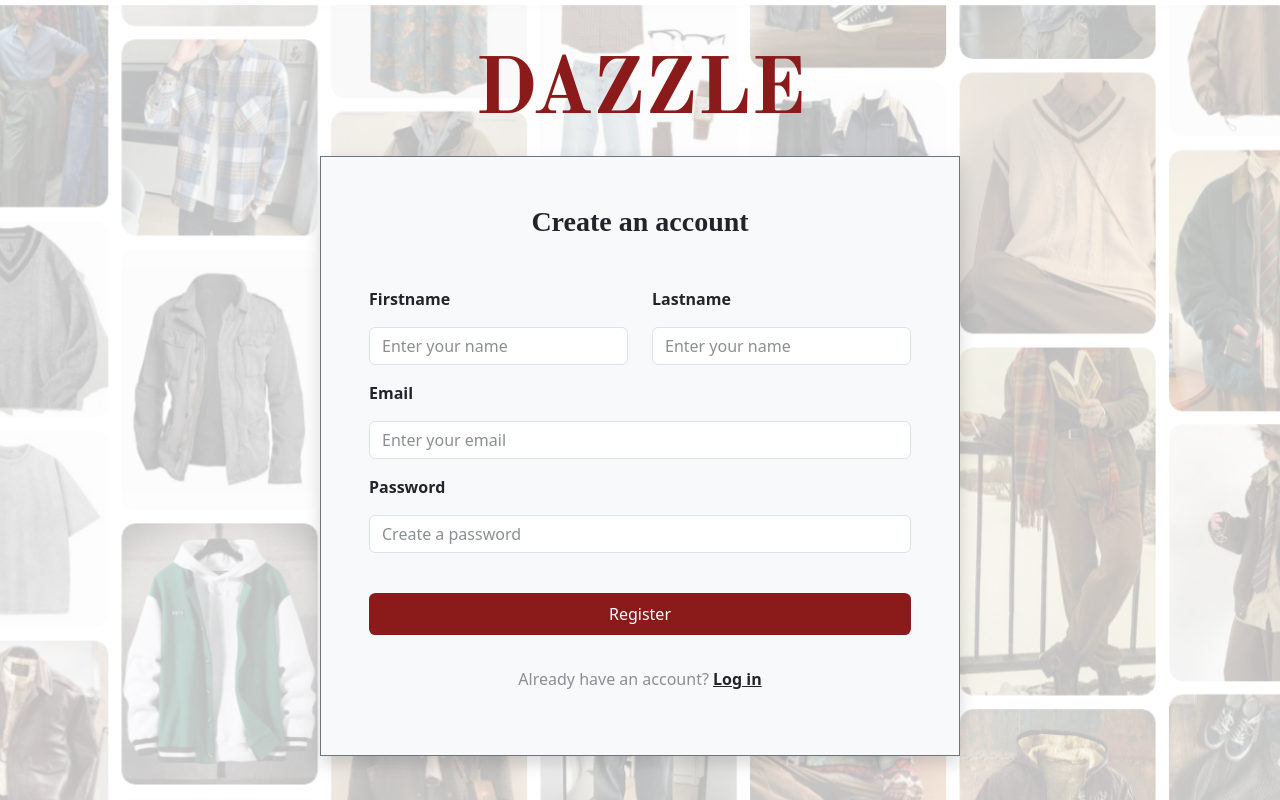
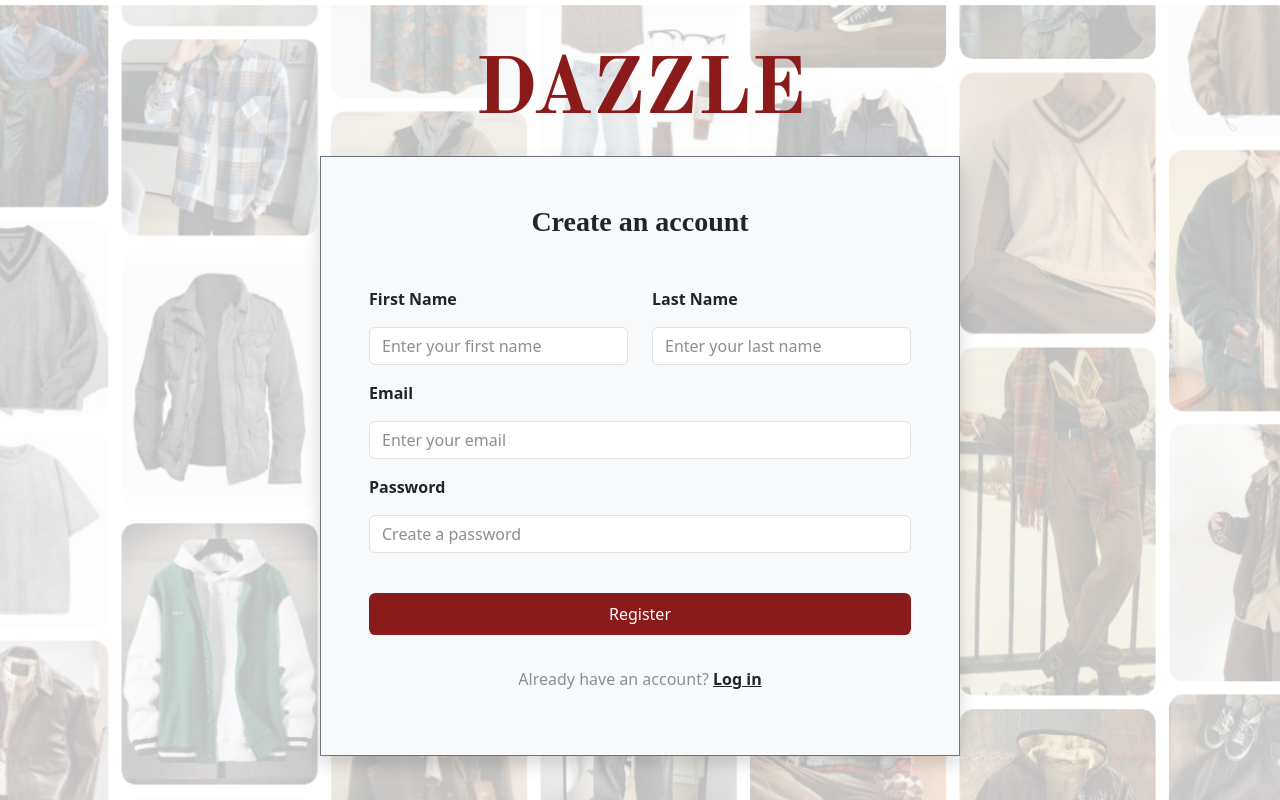
Before and after one commit to ArwynHwyl/term-project-section-702-1human3monkey, a Node server app: page /auth/register in a window 1280 px wide. Run offline with Node 20, Linux system fonts and the light colour scheme.

Commit message:
style(login): update register field name

```diff
--- a/views/pages/authen/register.ejs
+++ b/views/pages/authen/register.ejs
@@ -16,15 +16,15 @@
 
                     <div class="row mt-5">
                         <div class="col col-12 col-md-6">
-                            <label for="full-name" class="mb-3 fw-semibold">Firstname</label>
+                            <label for="full-name" class="mb-3 fw-semibold">First Name</label>
                         <input id="full-name" name="firstName" type="text" class="form-control mb-3"
-                            placeholder="Enter your name" required>
+                            placeholder="Enter your first name" required>
                         </div>
 
                         <div class="col col-12 col-md-6">
-                            <label for="full-name" class="mb-3 fw-semibold">Lastname</label>
+                            <label for="full-name" class="mb-3 fw-semibold">Last Name</label>
                         <input id="full-name" name="lastName" type="text" class="form-control mb-3"
-                            placeholder="Enter your name" required>
+                            placeholder="Enter your last name" required>
                         </div>
                     </div>
 
```
